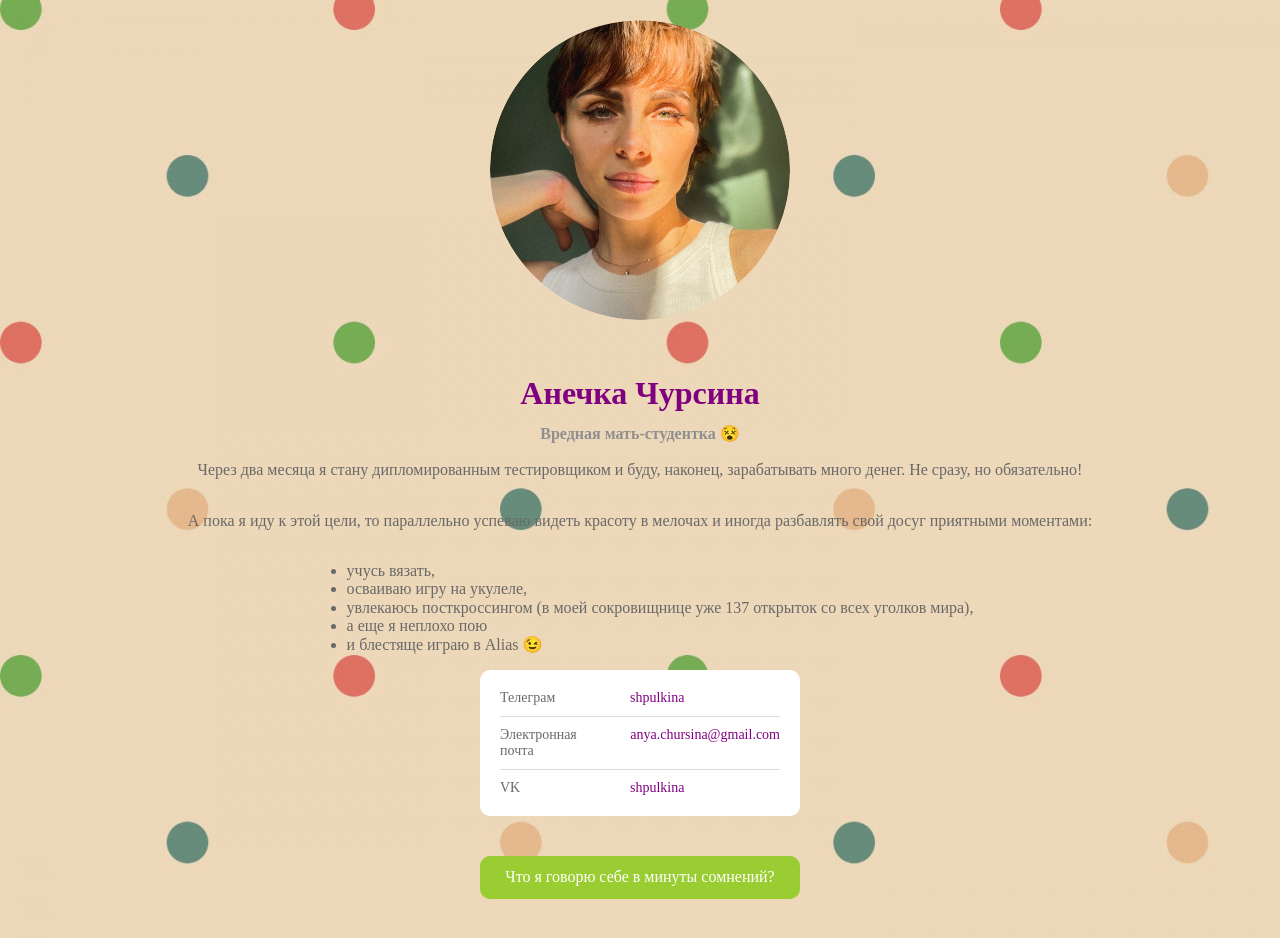
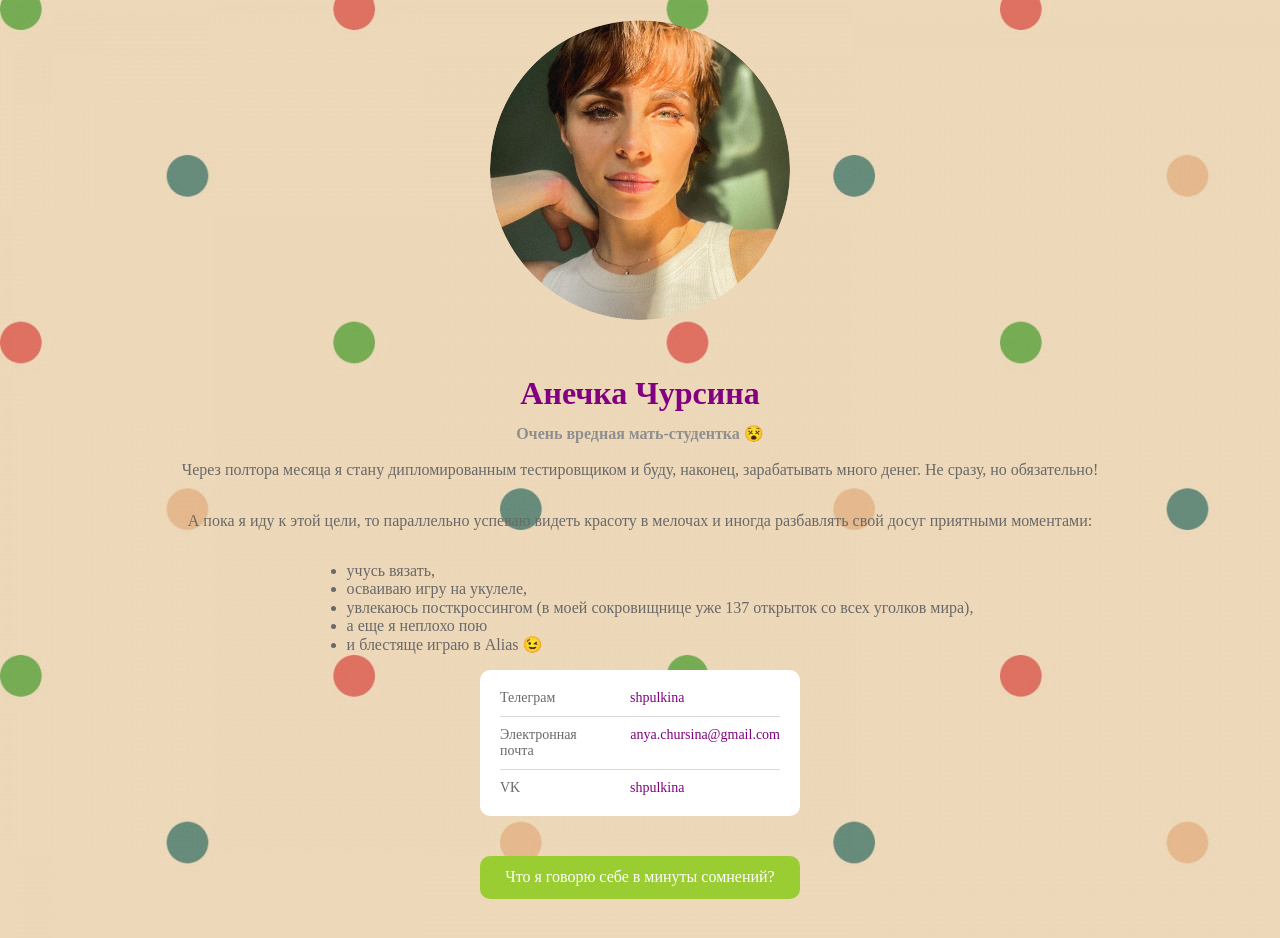
Before and after one commit to Shopeniha/qastudio_cv, a plain HTML site: page cv_studio-main/index.html in a window 1280 px wide. Drawn offline with Linux system fonts and the light colour scheme.

Commit message:
Изменила в тексте пару слов для точности

```diff
--- a/cv_studio-main/index.html
+++ b/cv_studio-main/index.html
@@ -13,9 +13,9 @@
       <img src="images/photo_avatar.png" width=300 height=300 alt="avatar" class="header__avatar" />
 
       <h1 class="header__title">Анечка Чурсина</h1>
-      <h2 class="header__subtitle">Вредная мать-студентка <span> &#128565; </span></h2>
+      <h2 class="header__subtitle">Очень вредная мать-студентка <span> &#128565; </span></h2>
     </header>
-    <p class="header">Через два месяца я стану дипломированным тестировщиком и буду, наконец, зарабатывать много денег. Не сразу, но обязательно!</p>
+    <p class="header">Через полтора месяца я стану дипломированным тестировщиком и буду, наконец, зарабатывать много денег. Не сразу, но обязательно!</p>
     <p>А пока я иду к этой цели, то параллельно успеваю видеть красоту в мелочах и иногда разбавлять свой досуг приятными моментами:</p>
     <ul>
   <li>учусь вязать,</li>
```
